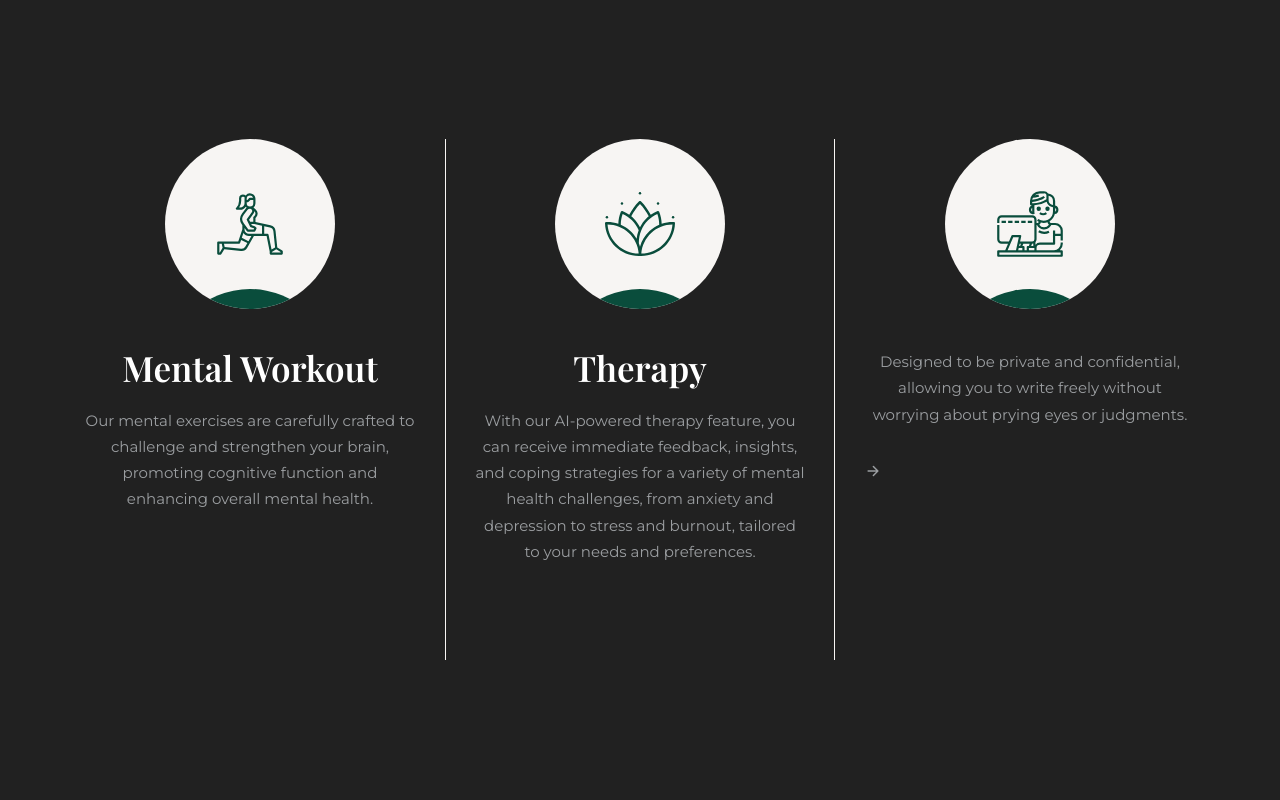
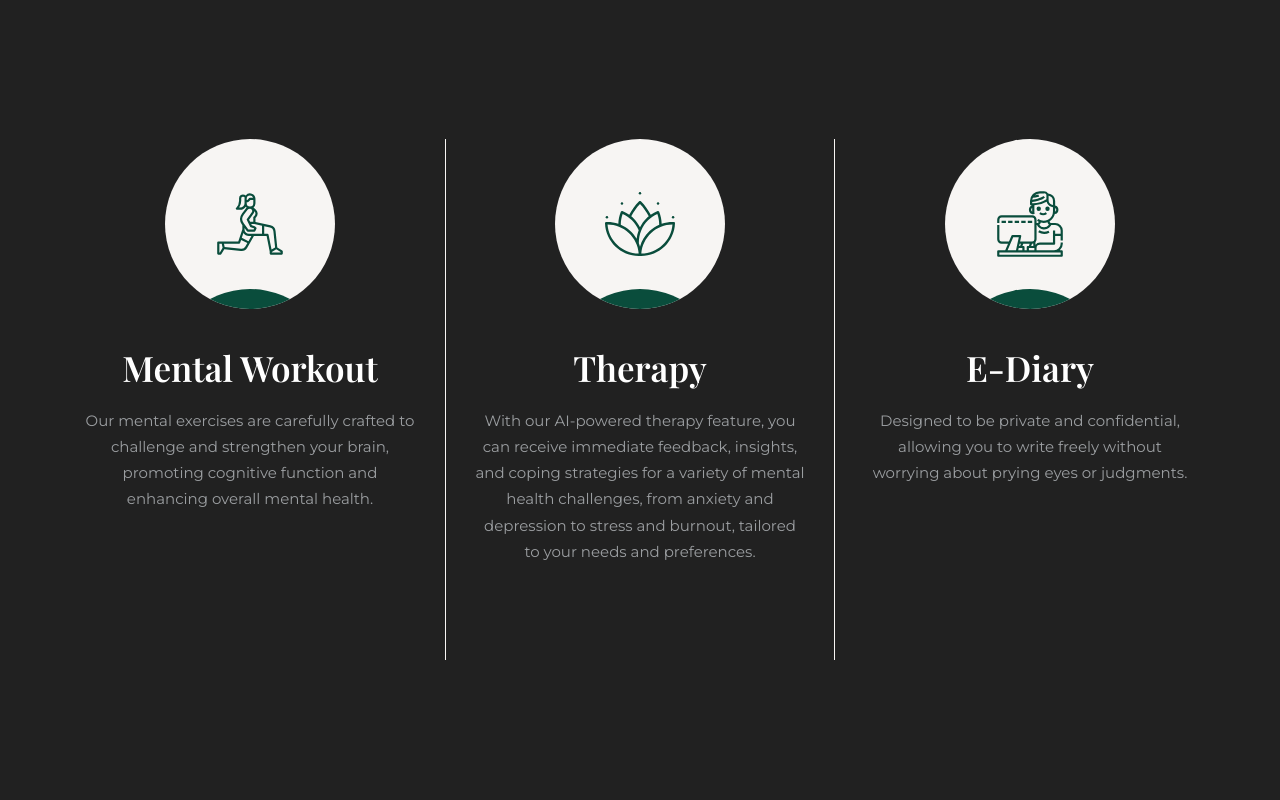
Before and after one commit to blackhackerz/ZenRoom, a Flask app: page / in a window 1280 px wide. Shown: the part 960-1760 px from the top of the page. Run offline with Flask 2, Linux system fonts and the light colour scheme.

Commit message:
Ediary Section Card

```diff
--- a/flaskgs/zenroom/templates/index.html
+++ b/flaskgs/zenroom/templates/index.html
@@ -73,14 +73,14 @@
                 <div class="card-icon">
                   <img src="{{ url_for('static', filename='service-3.svg') }}" width="60" height="60" loading="lazy" alt="E-Diary">
                 </div>
-
-
-
+                <h3 class="h3">
+                  <a href="#" class="card-title">E-Diary</a>
+                </h3>
                 <p class="card-text">
                   Designed to be private and confidential, allowing you to write freely without worrying about prying eyes or judgments.
                 </p>
 
-
+                <a href="#" class="btn btn-secondary">
                   <ion-icon name="arrow-forward"></ion-icon>
                 </a>
 
```
